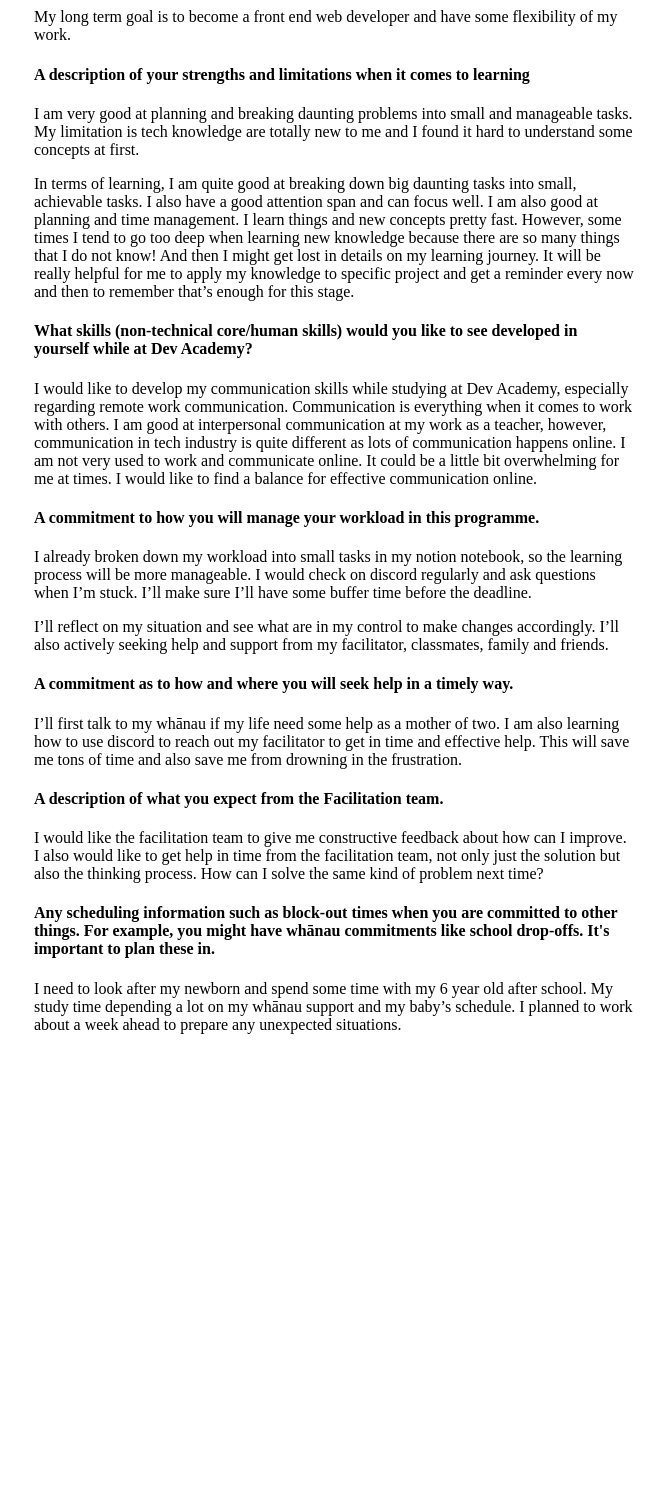
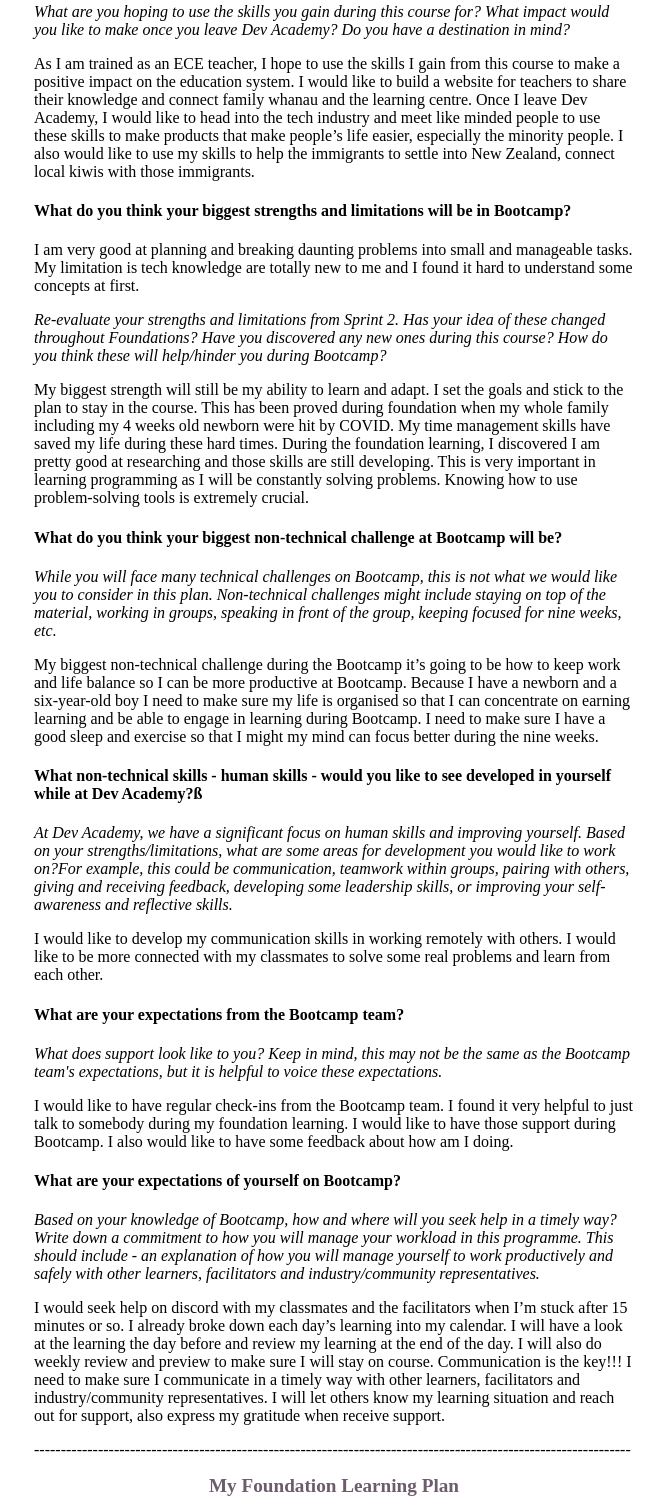
Before and after one commit to ling-starts-code/ling-starts-code.github.io, a plain HTML site: page blog/learning-plan.html in a window 1280 px wide. Shown: the part 371-1872 px from the top of the page, without its empty margins (306-970 px from the left). Before the commit the page ends 1439 px from the top, so only its background shows below. Drawn offline with Linux system fonts and the light colour scheme.

Commit message:
updated bootcamp learning plan

```diff
--- a/blog/learning-plan.html
+++ b/blog/learning-plan.html
@@ -13,6 +13,8 @@
 
 		h1 {
 			color: rgb(108, 92, 108);
+      text-align: center;
+      font-size: larger;
 		}
 	</style>
 </head>
@@ -22,8 +24,65 @@
 		<img src="../images/learning-plan-pic.jpg"
 			alt="" width="600" height="250"
 			class="alignnone size-medium wp-image-560930" />
+    <section>
 
-		<h1>My Learning Plan</h1>
+    <h1>My Bootcamp Learning Plan</h1>
+		<h4>What is your long term goal and/or career pathway?</h4>
+    <p>
+			<i> What are you hoping to use the skills you gain during this course for? What impact would you like to make once you leave Dev Academy? Do you have a destination in mind?</i>
+		</p>
+    <p>
+      As I am trained as an ECE teacher, I hope to use the skills I gain from this course to make a positive impact on the education system. I would like to build a website for teachers to share their knowledge and connect family whanau and the learning centre. Once I leave Dev Academy, I would like to head into the tech industry and meet like minded people to use these skills to make products that make people’s life easier, especially the minority people. I also would like to use my skills to help the immigrants to settle into New Zealand, connect local kiwis with those immigrants.
+    </p>
+    <h4>What do you think your biggest strengths and limitations will be in Bootcamp?</h4>
+      <p>
+			I am very good at planning and breaking daunting problems into small and manageable tasks. My limitation is tech knowledge are totally new to me and I found it hard to understand some concepts at first.
+		  </p>
+      <P>
+      <i>Re-evaluate your strengths and limitations from Sprint 2. Has your idea of these changed throughout Foundations? Have you discovered any new ones during this course? How do you think these will help/hinder you during Bootcamp?</i>
+      </P>
+      <p>
+        My biggest strength will still be my ability to learn and adapt. I set the goals and stick to the plan to stay in the course. This has been proved during foundation when my whole family including my 4 weeks old newborn were hit by COVID. My time management skills have saved my life during these hard times. During the foundation learning, I discovered I am pretty good at researching and those skills are still developing. This is very important in learning programming as I will be constantly solving problems. Knowing how to use problem-solving tools is extremely crucial.
+      </p>
+
+    <h4>
+      What do you think your biggest non-technical challenge at Bootcamp will be?
+    </h4>
+      <p><i>While you will face many technical challenges on Bootcamp, this is not what we would like you to consider in this plan. Non-technical challenges might include staying on top of the material, working in groups, speaking in front of the group, keeping focused for nine weeks, etc.</i>
+      </p>
+      <p>
+        My biggest non-technical challenge  during the Bootcamp it’s going to be how to keep work and life balance so I can be more productive at Bootcamp. Because I have a newborn and a six-year-old boy I need to make sure my life is organised so that I can concentrate on earning learning and be able to engage in learning during Bootcamp. I need to make sure I have a good sleep and exercise so that I might my mind can focus better during the nine weeks.
+      </p>
+    <h4>
+      What non-technical skills - human skills - would you like to see developed in yourself while at Dev Academy?ß
+    </h4>
+      <p>
+      <i>At Dev Academy, we have a significant focus on human skills and improving yourself. Based on your strengths/limitations, what are some areas for development you would like to work on?For example, this could be communication, teamwork within groups, pairing with others, giving and receiving feedback, developing some leadership skills, or improving your self-awareness and reflective skills.</i>
+      </p>
+      <p>
+        I would like to develop my communication skills in working remotely with others. I would like to be more connected with my classmates to solve some real problems and learn from each other.
+      </p>
+    <h4>What are your expectations from the Bootcamp team?</h4>
+      <p>
+      <i>What does support look like to you? Keep in mind, this may not be the same as the Bootcamp team's expectations, but it is helpful to voice these expectations.</i>
+      </p>
+      <p>
+       I would like to have regular check-ins from the Bootcamp team. I found it very helpful to just talk to somebody during my foundation learning. I would  like to have those support during Bootcamp. I also would like to have some feedback about how am I doing.
+      </p>
+    <h4>What are your expectations of yourself on Bootcamp?</h4>
+      <p>
+      <i>Based on your knowledge of Bootcamp, how and where will you seek help in a timely way?
+       Write down a commitment to how you will manage your workload in this programme. This should include - an explanation of how you will manage yourself to work productively and safely with other learners, facilitators and industry/community representatives.</i>
+      </p>
+      <p>
+      I would seek help on discord with my classmates and the facilitators when I’m stuck after 15 minutes or so. I already broke down each day’s learning into my calendar. I will have a look at the learning the day before and review my learning at the end of the day. I will also do weekly review and preview to make sure I will stay on course. Communication is the key!!! I need to make sure I communicate in a timely way with  other learners, facilitators and industry/community representatives. I will let others know my learning situation and reach out for support, also express my gratitude when receive support.
+      </p>
+
+    </section>
+<div>
+<p>----------------------------------------------------------------------------------------------------------------</p>
+</div>
+		<h1>My Foundation Learning Plan</h1>
 		<h4>What is your long term goal or career pathway?</h4>
     <p>
 			My long term goal is to become a front end web developer and have some flexibility of my work.
```
